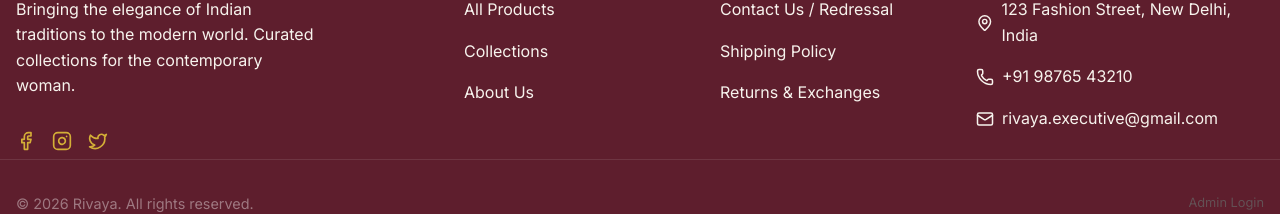
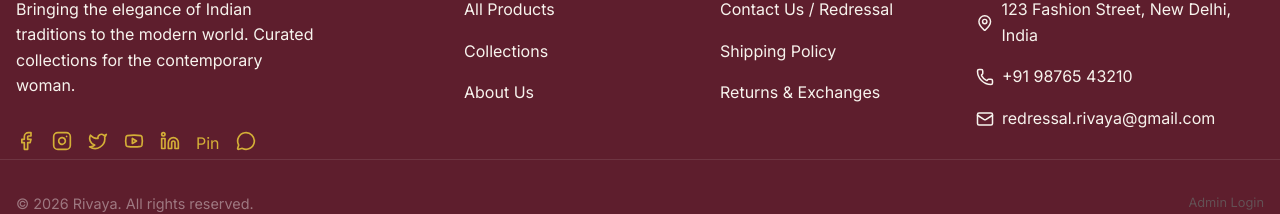
Before and after one commit to aryantuntune/Rivaya-Ecommerce, a React (Vite) app: page / in a window 1280 px wide. Shown: the part 3357-3571 px from the top of the page. Built offline with nearby package versions, Linux system fonts and the light colour scheme; no server answers; a web font is replaced by a local one.

Commit message:
Update Footer: Add social media links and update email

```diff
--- a/src/components/Footer.jsx
+++ b/src/components/Footer.jsx
@@ -1,6 +1,6 @@
 import React from 'react';
 import { Link } from 'react-router-dom';
-import { Facebook, Instagram, Twitter, Mail, MapPin, Phone } from 'lucide-react';
+import { Facebook, Instagram, Twitter, Mail, MapPin, Phone, Youtube, Linkedin, MessageCircle } from 'lucide-react';
 import './Footer.css';
 
 const Footer = () => {
@@ -15,9 +15,13 @@
                         Curated collections for the contemporary woman.
                     </p>
                     <div className="social-links">
-                        <a href="#" aria-label="Facebook"><Facebook size={20} /></a>
-                        <a href="#" aria-label="Instagram"><Instagram size={20} /></a>
-                        <a href="#" aria-label="Twitter"><Twitter size={20} /></a>
+                        <a href="https://www.facebook.com/share/1DQYmiEtc3/" target="_blank" rel="noopener noreferrer" aria-label="Facebook"><Facebook size={20} /></a>
+                        <a href="https://www.instagram.com/rivaya_store?igsh=d3l1ZXRoM3FnbDJq" target="_blank" rel="noopener noreferrer" aria-label="Instagram"><Instagram size={20} /></a>
+                        <a href="https://x.com/RIVAYACLOTHR1" target="_blank" rel="noopener noreferrer" aria-label="Twitter"><Twitter size={20} /></a>
+                        <a href="https://youtube.com/@rivaya-f3b?si=E0g-7kpN41NSOund" target="_blank" rel="noopener noreferrer" aria-label="YouTube"><Youtube size={20} /></a>
+                        <a href="https://www.linkedin.com/in/rivaya-undefined-b628463a1" target="_blank" rel="noopener noreferrer" aria-label="LinkedIn"><Linkedin size={20} /></a>
+                        <a href="https://pin.it/tt5e9DmmD" target="_blank" rel="noopener noreferrer" aria-label="Pinterest">Pin</a>
+                        <a href="https://chat.whatsapp.com/F9oC8tSZJODAVAafr7JLCb" target="_blank" rel="noopener noreferrer" aria-label="WhatsApp Community"><MessageCircle size={20} /></a>
                     </div>
                 </div>
 
@@ -31,6 +35,7 @@
                     </ul>
                 </div>
 
+                {/* Support Links */}
                 <div className="footer-section">
                     <h3>Support</h3>
                     <ul>
@@ -54,7 +59,7 @@
                         </li>
                         <li>
                             <Mail size={18} />
-                            <span>rivaya.executive@gmail.com</span>
+                            <span>redressal.rivaya@gmail.com</span>
                         </li>
                     </ul>
                 </div>
```
